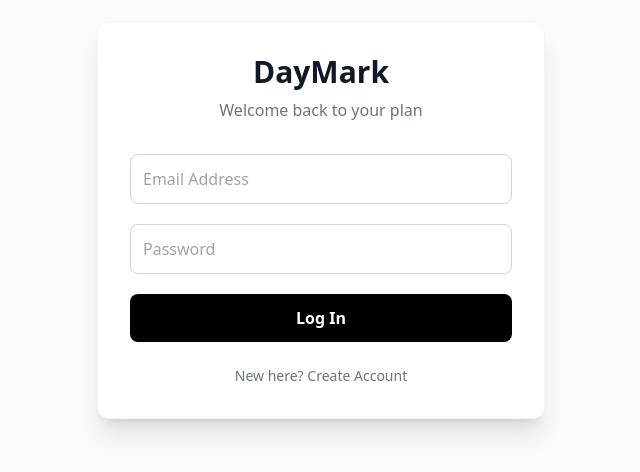
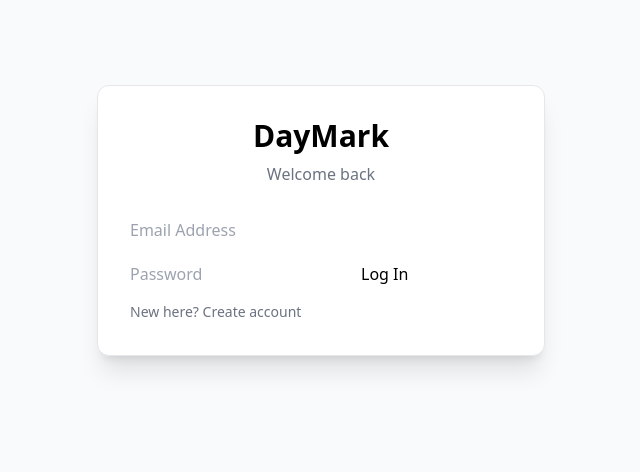
Before and after one commit to Vishwas-Pandey/DayMark, a React (Vite) app in the folder web/: page /login in a window 1280 px wide. Shown: the part 180-652 px from the top of the page, without its empty margins (319-959 px from the left). Built offline with nearby package versions, Linux system fonts and the light colour scheme; no server answers.

Commit message:
changes made in login page

```diff
--- a/web/src/pages/Login.jsx
+++ b/web/src/pages/Login.jsx
@@ -1,12 +1,11 @@
-import React, { useState, useEffect } from "react";
+import React, { useState, useRef } from "react";
 import API from "../services/api";
 import toast, { Toaster } from "react-hot-toast";
-import { useNavigate } from "react-router-dom";
 import { useAuth } from "../context/AuthContext";
 
 const Login = () => {
-  const navigate = useNavigate();
-  const { login, user } = useAuth(); // 👈 get user also
+  const { login } = useAuth();
+  const submittingRef = useRef(false); // 🛑 prevents double submit
 
   const [isRegister, setIsRegister] = useState(false);
   const [loading, setLoading] = useState(false);
@@ -16,43 +15,29 @@ const Login = () => {
     password: "",
   });
 
-  // ✅ Auto redirect if already logged in
-  useEffect(() => {
-    if (user) {
-      navigate("/dashboard");
-    }
-  }, [user, navigate]);
-
   const handleSubmit = async (e) => {
     e.preventDefault();
+
+    if (submittingRef.current) return; // 🚫 HARD STOP
+    submittingRef.current = true;
+
     setLoading(true);
 
     const endpoint = isRegister ? "/auth/register" : "/auth/login";
 
     const payload = isRegister
-      ? {
-          name: formData.name,
-          email: formData.email,
-          password: formData.password,
-        }
-      : {
-          email: formData.email,
-          password: formData.password,
-        };
+      ? formData
+      : { email: formData.email, password: formData.password };
 
     try {
       const { data } = await API.post(endpoint, payload);
 
-      // ✅ Set auth state + localStorage
-      login(data);
-
+      login(data); // ✅ SINGLE SOURCE OF TRUTH
       toast.success(`Welcome, ${data.name || "back"}!`);
-
-      // Navigation will also happen via useEffect
-      navigate("/dashboard");
+      // ❌ NO navigate here
     } catch (err) {
-      console.error(err);
       toast.error(err.response?.data?.message || "Authentication failed");
+      submittingRef.current = false;
     } finally {
       setLoading(false);
     }
@@ -67,15 +52,11 @@ const Login = () => {
     <div className="flex h-screen items-center justify-center bg-gray-50">
       <Toaster position="top-center" />
 
-      <div className="w-full max-w-md rounded-xl bg-white p-8 shadow-xl border border-gray-100">
-        <h2 className="mb-2 text-center text-3xl font-bold text-gray-900">
-          DayMark
-        </h2>
+      <div className="w-full max-w-md rounded-xl bg-white p-8 shadow-xl border">
+        <h2 className="mb-2 text-center text-3xl font-bold">DayMark</h2>
 
         <p className="mb-8 text-center text-gray-500">
-          {isRegister
-            ? "Start your consistency journey"
-            : "Welcome back to your plan"}
+          {isRegister ? "Start your journey" : "Welcome back"}
         </p>
 
         <form onSubmit={handleSubmit} className="space-y-5">
@@ -83,7 +64,6 @@ const Login = () => {
             <input
               type="text"
               placeholder="Full Name"
-              className="w-full rounded-lg border border-gray-300 p-3"
               value={formData.name}
               onChange={(e) =>
                 setFormData({ ...formData, name: e.target.value })
@@ -95,7 +75,6 @@ const Login = () => {
           <input
             type="email"
             placeholder="Email Address"
-            className="w-full rounded-lg border border-gray-300 p-3"
             value={formData.email}
             onChange={(e) =>
               setFormData({ ...formData, email: e.target.value })
@@ -106,7 +85,6 @@ const Login = () => {
           <input
             type="password"
             placeholder="Password"
-            className="w-full rounded-lg border border-gray-300 p-3"
             value={formData.password}
             onChange={(e) =>
               setFormData({ ...formData, password: e.target.value })
@@ -114,29 +92,16 @@ const Login = () => {
             required
           />
 
-          <button
-            type="submit"
-            disabled={loading}
-            className="w-full rounded-lg bg-black p-3 font-bold text-white disabled:opacity-70"
-          >
-            {loading
-              ? "Please wait..."
-              : isRegister
-              ? "Create Account"
-              : "Log In"}
+          <button type="submit" disabled={loading}>
+            {loading ? "Please wait..." : isRegister ? "Register" : "Log In"}
           </button>
         </form>
 
-        <div className="mt-6 text-center text-sm">
-          <button
-            onClick={toggleMode}
-            className="text-gray-500 hover:text-black hover:underline"
-          >
-            {isRegister
-              ? "Already have an account? Log In"
-              : "New here? Create Account"}
-          </button>
-        </div>
+        <button onClick={toggleMode} className="mt-4 text-sm text-gray-500">
+          {isRegister
+            ? "Already have an account? Log in"
+            : "New here? Create account"}
+        </button>
       </div>
     </div>
   );
```
